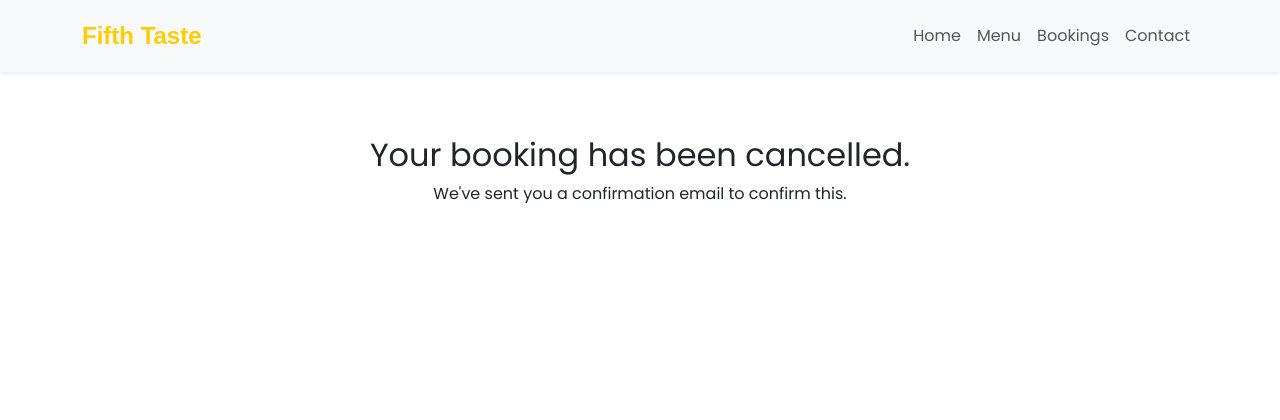
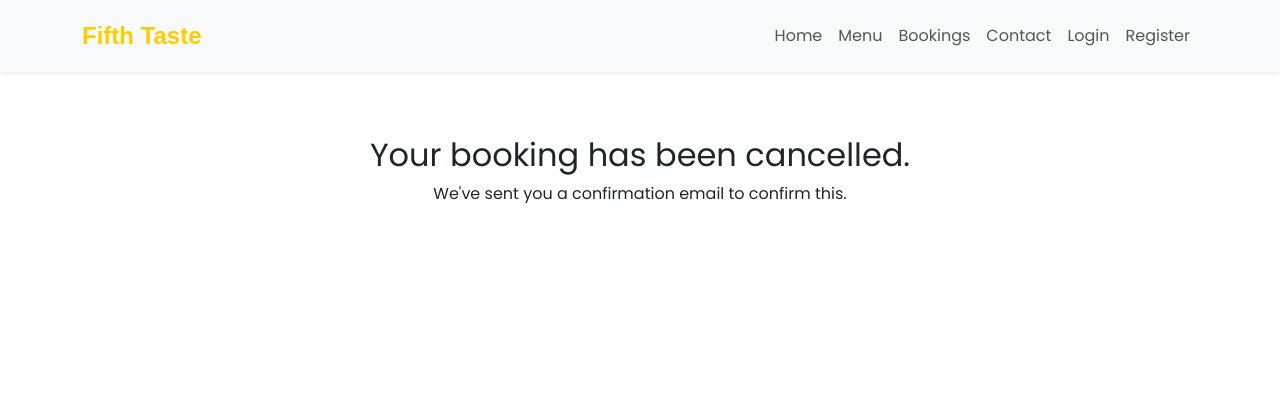
Before and after one commit to emilywade/fifth-taste, a Django app: template bookings/templates/bookings/booking_cancellation.html in a window 1280 px wide. Shown: the top 420 px of the page. Run offline with Django 4.2, Linux system fonts and the light colour scheme; the template is opened without the code that fills it, so the values that code supplies are empty; some libraries are stand-ins or nearby versions; some web fonts are replaced.

Commit message:
addingtemplates for login and registration and adding urls to base html

```diff
--- a/fifth_taste/settings.py
+++ b/fifth_taste/settings.py
@@ -63,6 +63,8 @@ MIDDLEWARE = [
 MESSAGE_STORAGE = 'django.contrib.messages.storage.session.SessionStorage'
 
 ROOT_URLCONF = 'fifth_taste.urls'
+
+LOGOUT_REDIRECT_URL = 'home'
 
 TEMPLATES = [
     {
--- a/templates/base.html
+++ b/templates/base.html
@@ -84,6 +84,14 @@
                             <a class="nav-link {% if request.path == contact_url %}active{% endif %}" aria-current="page"
                                href="{% url 'contact' %}">Contact</a>
                         </li>
+                        <li class="nav-item">
+                            <a class="nav-link {% if request.path == login_url %}active{% endif %}" aria-current="page"
+                               href="{% url 'login' %}">Login</a>
+                        </li>
+                        <li class="nav-item">
+                            <a class="nav-link {% if request.path == register_url %}active{% endif %}" aria-current="page"
+                               href="{% url 'register' %}">Register</a>
+                        </li>
                     </ul>
                 </div>
             </div>
```
Also changed, not shown: templates/accounts/login.html (added, +9 -0 lines), templates/accounts/register.html (added, +9 -0 lines).
